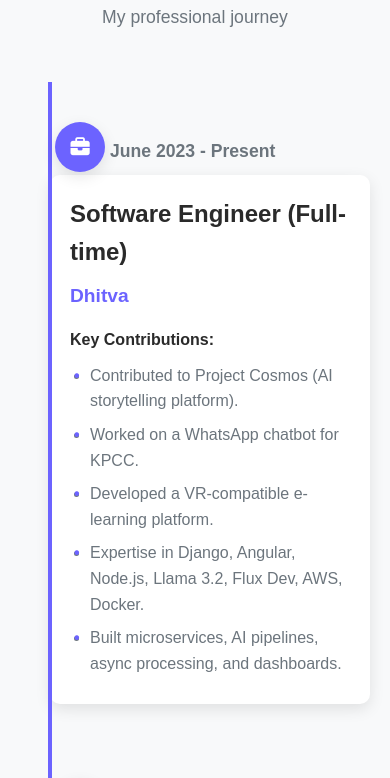
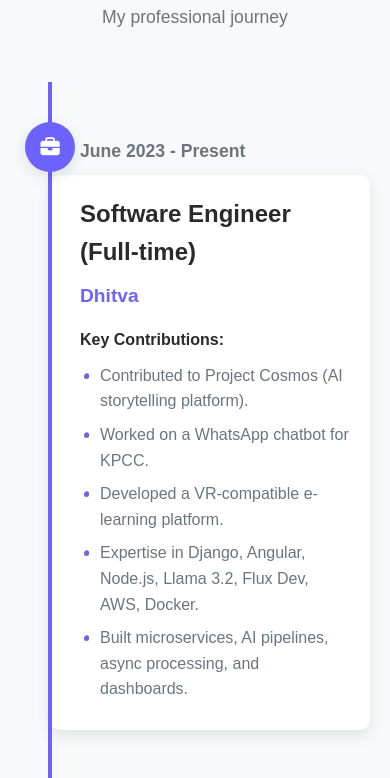
Before and after one commit to Yash-Shinde-24/Portfolio, a plain HTML site: page index.html in a window 390 px wide. Shown: the part 7699-8477 px from the top of the page. Drawn offline with nearby package versions, Linux system fonts and the light colour scheme.

Commit message:
Refactor timeline item styles for improved layout and spacing

```diff
--- a/styles.css
+++ b/styles.css
@@ -1037,7 +1037,8 @@ section {
     .timeline-item:nth-child(even) {
         flex-direction: column;
         align-items: flex-start;
-        margin-left: 30px;
+        /* Removed margin-left: 30px; */
+        padding-left: 30px; /* Add padding to the item itself */
     }
 
     .timeline-dot {
@@ -1051,7 +1052,7 @@ section {
     .timeline-item:nth-child(even) .timeline-date {
         width: 100%;
         padding-right: 0;
-        padding-left: 60px;
+        padding-left: 30px; /* Adjusted padding */
         text-align: left;
         margin-bottom: 10px;
     }
@@ -1061,9 +1062,12 @@ section {
         width: 100%;
         margin-left: 0;
         margin-right: 0;
-        padding-left: 60px;
-        padding: 20px;
+        padding-left: 30px; /* Adjusted padding */
+        padding-top: 20px;
+        padding-right: 20px;
+        padding-bottom: 20px;
         margin-bottom: 15px;
+        position: relative; /* Ensure content stays within bounds */
     }
 
     /* Make briefcase icon smaller on mobile */
```
